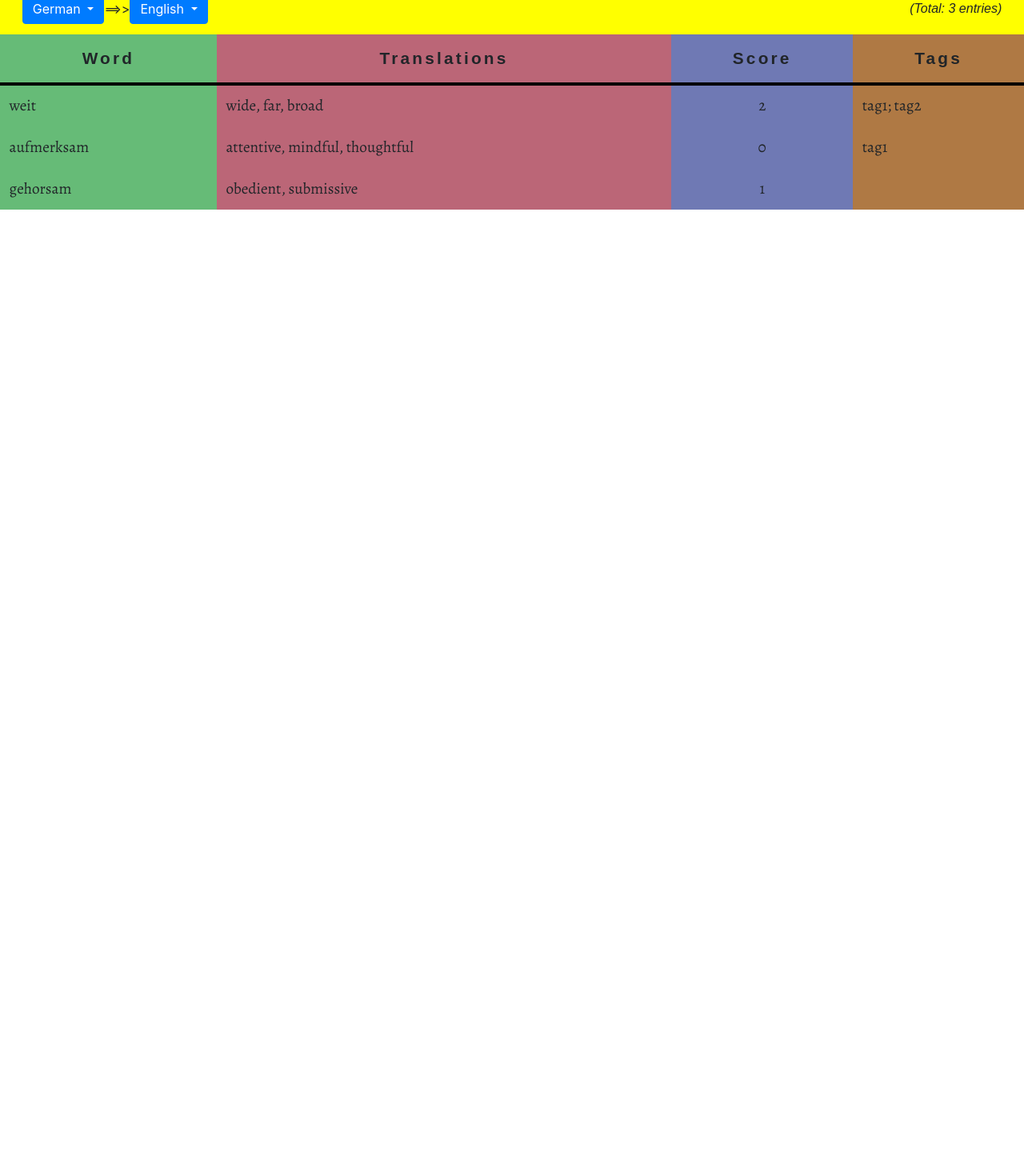
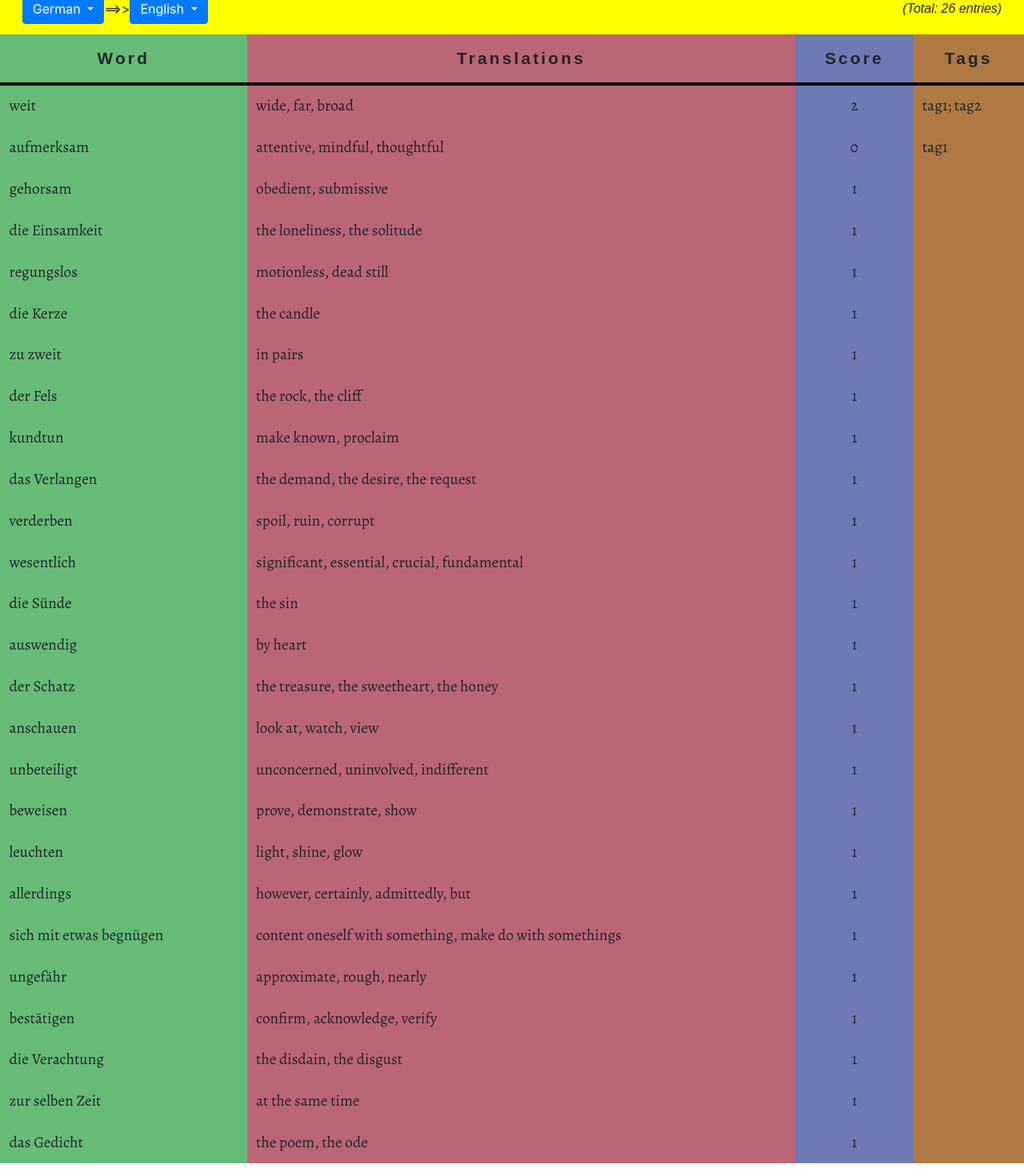
Before and after one commit to IgorBoyarshin/Linguanator2, an Angular app: page /database in a window 1280 px wide. Shown: the part 77-1547 px from the top of the page at 80% size. Before the commit the page ends 800 px from the top, so only its background shows below. Built offline with nearby package versions, Linux system fonts and the light colour scheme; a web font is replaced by a local one.

Commit message:
Added more words

```diff
--- a/src/app/static-data-provider.ts
+++ b/src/app/static-data-provider.ts
@@ -16,9 +16,32 @@ export class StaticDataProvider extends DataProvider {
             const ger = 1; // TODO
             const eng = 0; // TODO
             this.words = [
-                new WordEntry(ger, eng, 'weit',       ['wide', 'far', 'broad'],               2, ['tag1', 'tag2']),
+                new WordEntry(ger, eng, 'weit', ['wide', 'far', 'broad'], 2, ['tag1', 'tag2']),
                 new WordEntry(ger, eng, 'aufmerksam', ['attentive', 'mindful', 'thoughtful'], 0, ['tag1']),
-                new WordEntry(ger, eng, 'gehorsam',   ['obedient', 'submissive'],             1, []),
+                new WordEntry(ger, eng, 'gehorsam', ['obedient', 'submissive'], 1, []),
+                new WordEntry(ger, eng, 'die Einsamkeit', ['the loneliness', 'the solitude'], 1, []),
+                new WordEntry(ger, eng, 'regungslos', ['motionless', 'dead still'], 1, []),
+                new WordEntry(ger, eng, 'die Kerze', ['the candle'], 1, []),
+                new WordEntry(ger, eng, 'zu zweit', ['in pairs'], 1, []),
+                new WordEntry(ger, eng, 'der Fels', ['the rock', 'the cliff'], 1, []),
+                new WordEntry(ger, eng, 'kundtun', ['make known', 'proclaim'], 1, []),
+                new WordEntry(ger, eng, 'das Verlangen', ['the demand', 'the desire', 'the request'], 1, []),
+                new WordEntry(ger, eng, 'verderben', ['spoil', 'ruin', 'corrupt'], 1, []),
+                new WordEntry(ger, eng, 'wesentlich', ['significant', 'essential', 'crucial', 'fundamental'], 1, []),
+                new WordEntry(ger, eng, 'die Sünde', ['the sin'], 1, []),
+                new WordEntry(ger, eng, 'auswendig', ['by heart'], 1, []),
+                new WordEntry(ger, eng, 'der Schatz', ['the treasure', 'the sweetheart', 'the honey'], 1, []),
+                new WordEntry(ger, eng, 'anschauen', ['look at', 'watch', 'view'], 1, []),
+                new WordEntry(ger, eng, 'unbeteiligt', ['unconcerned', 'uninvolved', 'indifferent'], 1, []),
+                new WordEntry(ger, eng, 'beweisen', ['prove', 'demonstrate', 'show'], 1, []),
+                new WordEntry(ger, eng, 'leuchten', ['light', 'shine', 'glow'], 1, []),
+                new WordEntry(ger, eng, 'allerdings', ['however', 'certainly', 'admittedly', 'but'], 1, []),
+                new WordEntry(ger, eng, 'sich mit etwas begnügen', ['content oneself with something', 'make do with somethings'], 1, []),
+                new WordEntry(ger, eng, 'ungefähr', ['approximate', 'rough', 'nearly'], 1, []),
+                new WordEntry(ger, eng, 'bestätigen', ['confirm', 'acknowledge', 'verify'], 1, []),
+                new WordEntry(ger, eng, 'die Verachtung', ['the disdain', 'the disgust'], 1, []),
+                new WordEntry(ger, eng, 'zur selben Zeit', ['at the same time'], 1, []),
+                new WordEntry(ger, eng, 'das Gedicht', ['the poem', 'the ode'], 1, []),
             ];
         }
         return this.words;
```
